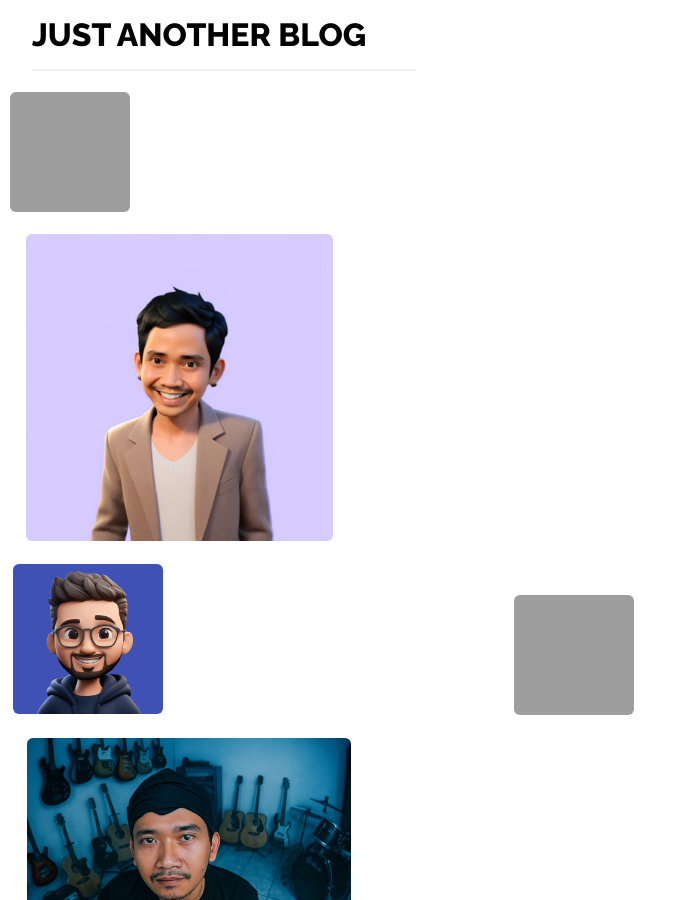
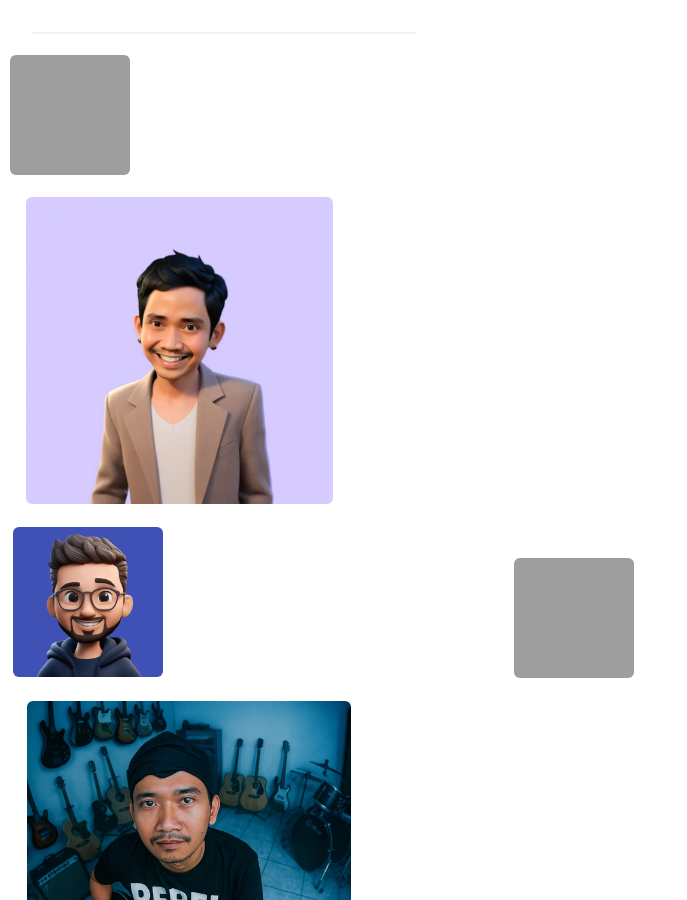
Before and after one commit to bungferry/bungferry.github.io, a Jekyll site: the page built from index.html, in a window 1280 px wide and 900 px high. Shown: the whole window, without its empty margins (0-687 px from the left). Built offline with Jekyll 4.4.1, drawn with Linux system fonts in a browser that asks for light colours.

Commit message:
Update index.html

```diff
--- a/index.html
+++ b/index.html
@@ -1,12 +1,12 @@
 ---
 layout: default
-title: Just Another Blog
+title: Verdoank
 ---
 
 <!-- Font Awesome -->
 <link rel="stylesheet" href="https://cdnjs.cloudflare.com/ajax/libs/font-awesome/6.5.0/css/all.min.css">
 
-<h1>{{ site.title }}</h1>
+<h1>{{ pagee.title }}</h1>
 
 <div id="gallery">
   {% for item in site.data.foto %}
```
